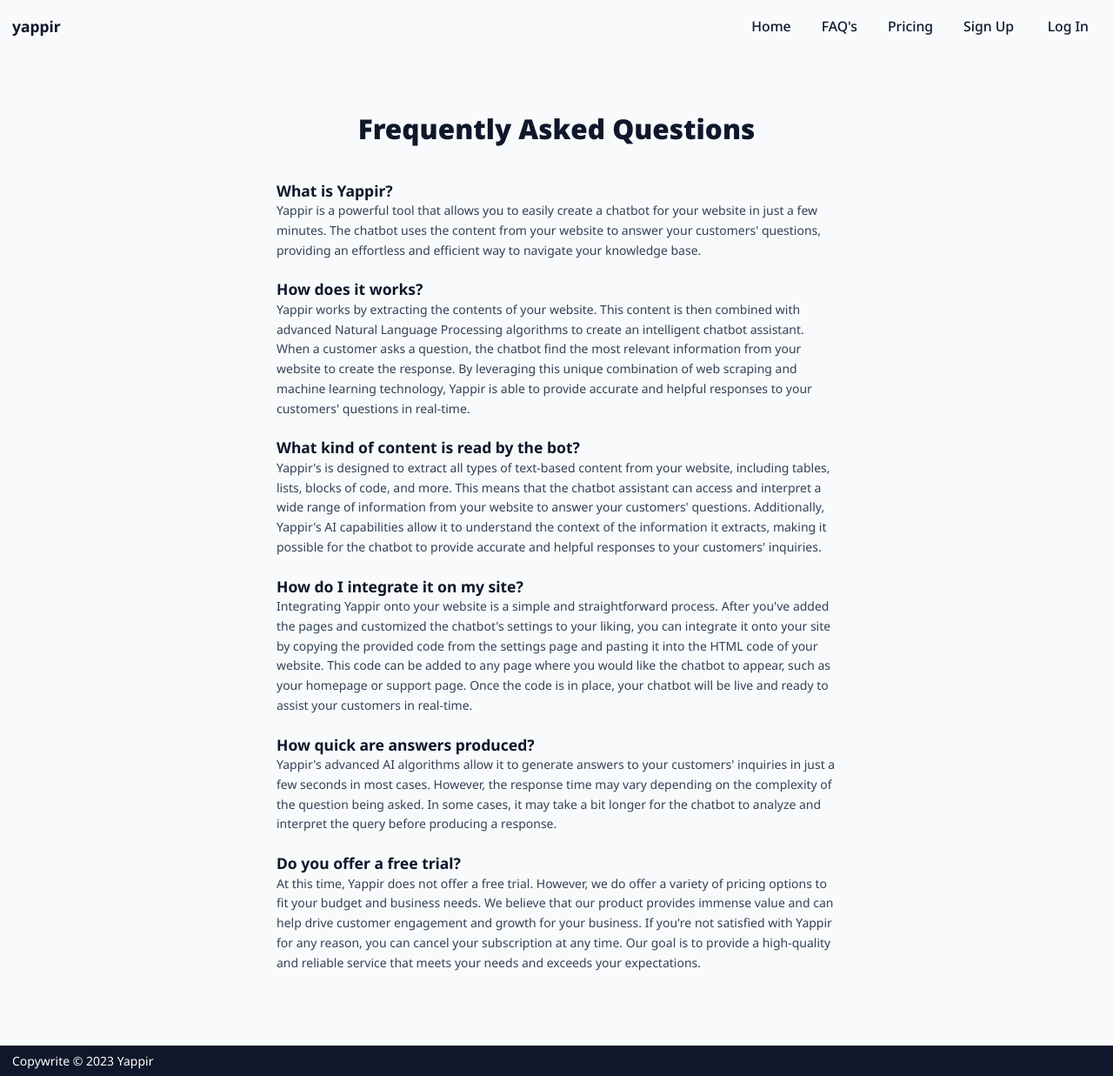
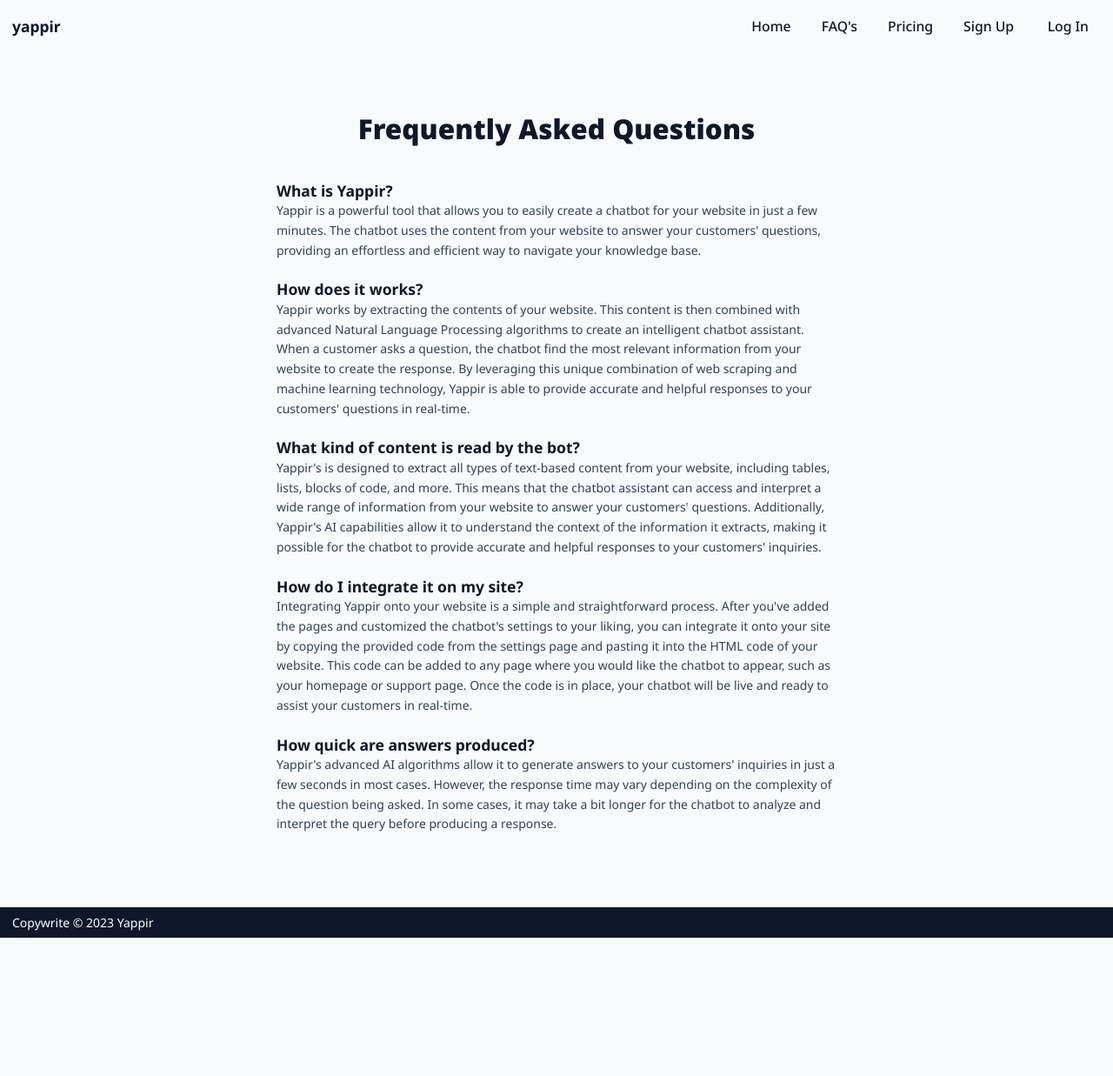
Before and after one commit to yappir/yappir.github.io, a Jekyll site: the page built from faqs.html, in a window 1280 px wide. Shown: the whole page at 87% size. Built offline with Jekyll 4.4.1, drawn with Linux system fonts in a browser that asks for light colours; after the commit the page ends 1078 px from its top, so only the background shows below that.

Commit message:
updated pricing

```diff
--- a/faqs.html
+++ b/faqs.html
@@ -55,15 +55,5 @@
                     interpret the query before producing a response.
                 </p>
             </div>
-            <div>
-                <h2 class="text-xl font-bold">Do you offer a free trial?</h2>
-                <p class="text-slate-700 leading-relaxed">
-                    At this time, Yappir does not offer a free trial. However, we do offer a variety of pricing options
-                    to fit your budget and business needs. We believe that our product provides immense value and can
-                    help drive customer engagement and growth for your business. If you're not satisfied with Yappir for
-                    any reason, you can cancel your subscription at any time. Our goal is to provide a high-quality and
-                    reliable service that meets your needs and exceeds your expectations.
-                </p>
-            </div>
         </div>
 </main>
--- a/static/global.css
+++ b/static/global.css
@@ -883,6 +883,10 @@
   text-align: center;
 }
 
+.align-middle {
+  vertical-align: middle;
+}
+
 .align-super {
   vertical-align: super;
 }
```
Also changed, not shown: index.html (+13 -4 lines), pricing.html (+49 -2 lines).
